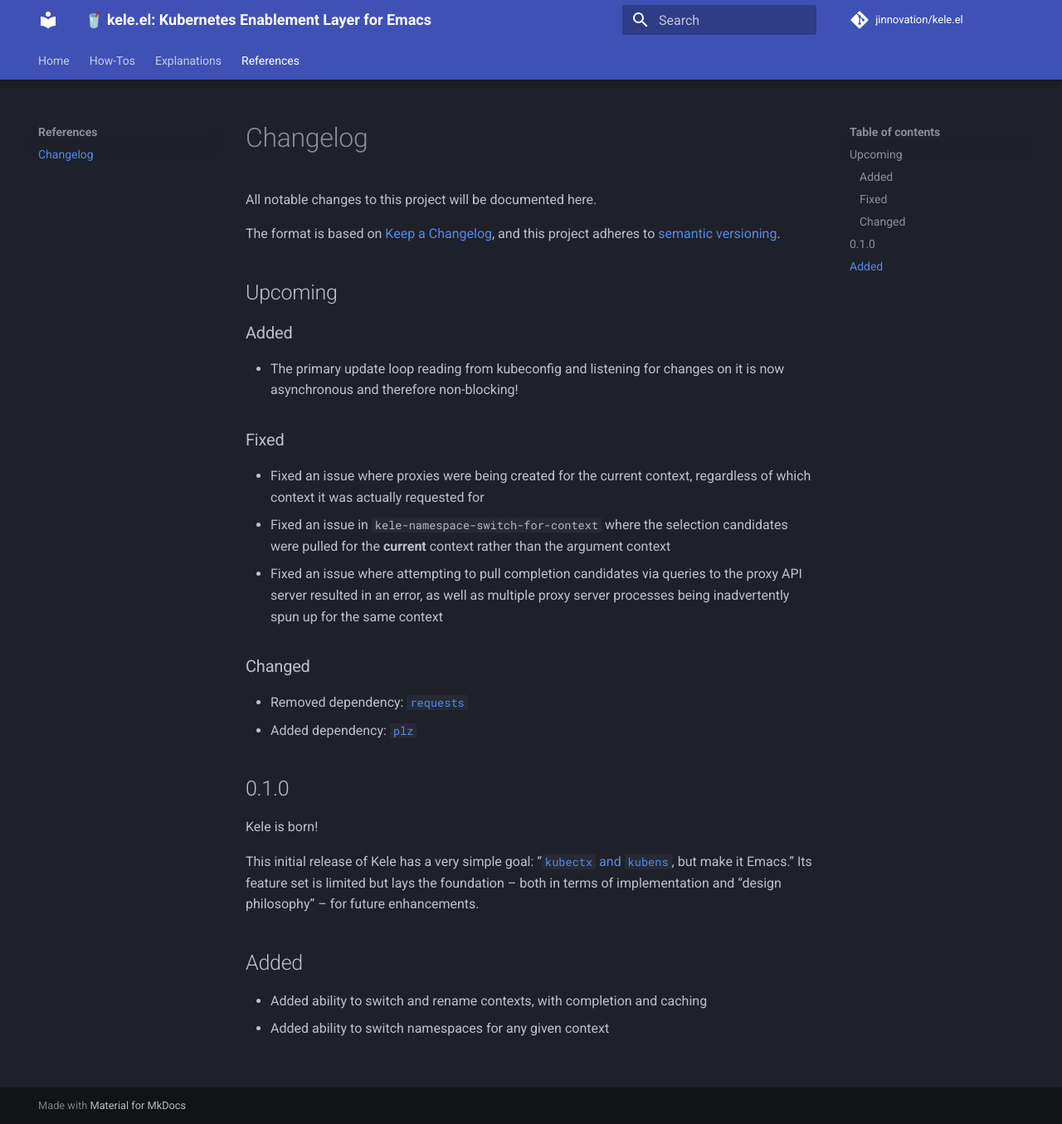
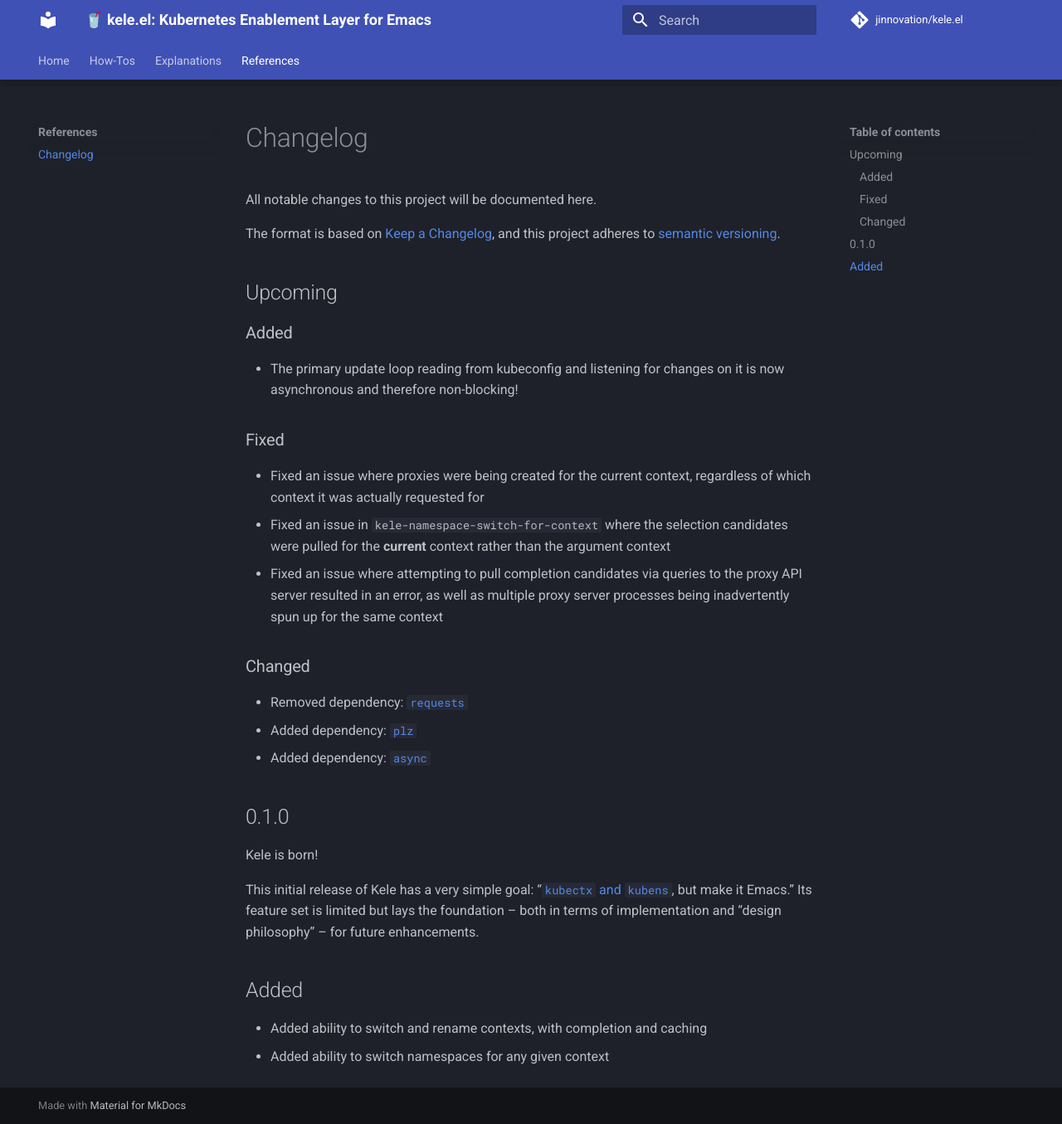
Before and after one commit to jinnovation/kele.el, an MkDocs documentation site: the page built from docs/references/changelog.md, in a window 1280 px wide and 1355 px high. Shown: the whole window at 83% size. Built offline with MkDocs 1.6.1 and Material for MkDocs 9.7.7, drawn with Linux system fonts in a browser that asks for light colours; comment, search, counter and statistics services are not loaded.

Commit message:
call out new dep

```diff
--- a/docs/references/changelog.md
+++ b/docs/references/changelog.md
@@ -31,6 +31,7 @@
 
 - Removed dependency: [`requests`](https://github.com/tkf/emacs-request)
 - Added dependency: [`plz`](https://github.com/alphapapa/plz.el)
+- Added dependency: [`async`](https://github.com/jwiegley/emacs-async/)
 
 ## 0.1.0
 
```
